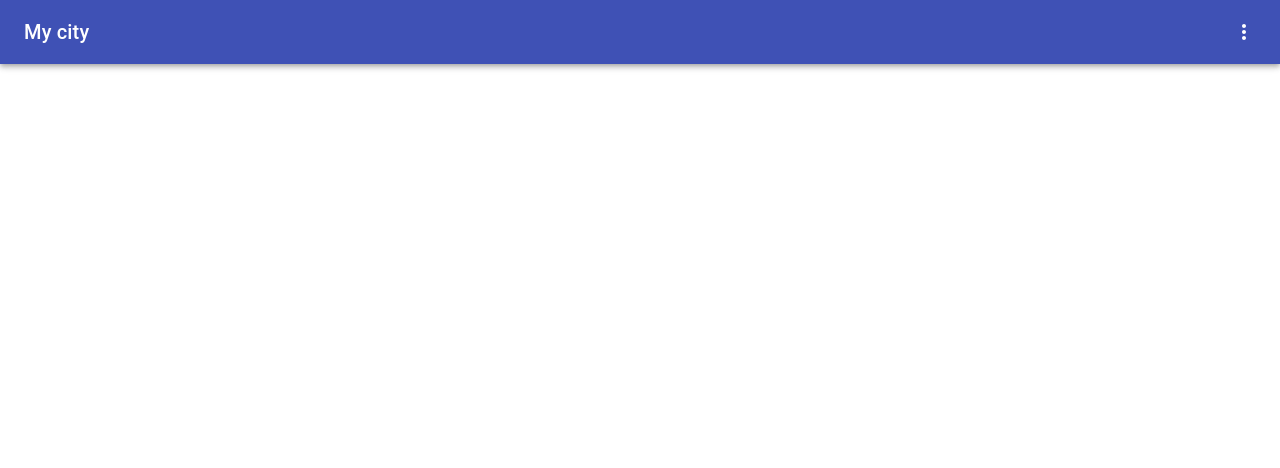
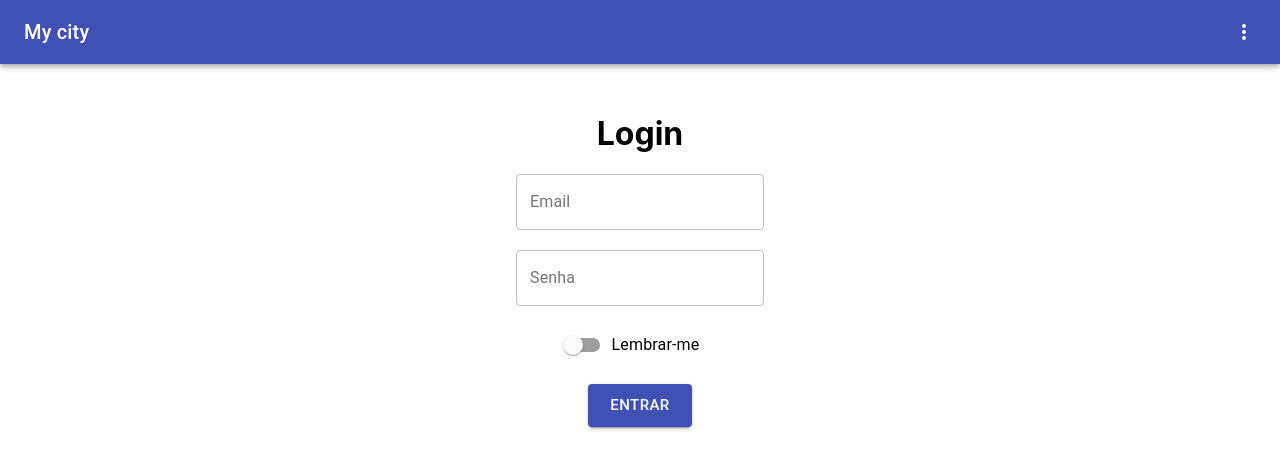
Before and after one commit to MrCooper0020/My-city, a React (Create React App) app: page /home in a window 1280 px wide. Shown: the top 468 px of the page. Built offline with nearby package versions, Linux system fonts and the light colour scheme; no server answers.

Commit message:
home page and adjustes

```diff
--- a/package.json
+++ b/package.json
@@ -5,12 +5,16 @@
   "dependencies": {
     "@material-ui/core": "^4.11.0",
     "@material-ui/icons": "^4.9.1",
+    "@material-ui/lab": "^4.0.0-alpha.56",
     "@testing-library/jest-dom": "^5.11.4",
     "@testing-library/react": "^11.1.0",
     "@testing-library/user-event": "^12.1.10",
+    "@types/history": "^4.7.8",
     "firebase": "^8.0.2",
     "react": "^17.0.1",
+    "react-browser-router": "^2.1.2",
     "react-dom": "^17.0.1",
+    "react-router-dom": "^5.2.0",
     "react-scripts": "4.0.0",
     "web-vitals": "^0.2.4"
   },
--- a/src/App.js
+++ b/src/App.js
@@ -1,23 +1,34 @@
 import React from "react";
 import "./styles/App.css";
-import Firebase from "./services/firebase-connect";
 import Header from "./widgets/header";
+import Login from "./pages/login";
+import Home from "./pages/home";
+import { BrowserRouter, Switch, Route } from "react-router-dom";
 
 function App() {
 
-	Firebase.auth()
-		.signInWithEmailAndPassword("1117956@imed.edu.br", "123456")
-		.then((retorno) => {
-			console.log("Usuário Logado: " + retorno.user.uid);
-		})
-		.catch((erro) => {
-			console.log(erro);
-		});
+	const PrivateRoute = ({ component: Component, ...rest }) => {
+		return (
+			<Route
+				render={(props) => {
+					if (sessionStorage.getItem("token-key")) {
+						return <Component {...props} />;
+					} else {
+						return <Login />;
+					}
+				}}
+			/>
+		);
+	};
 
 	return (
-		<div className="App">
+		<BrowserRouter>
 			<Header />
-		</div>
+			<Switch>
+				<Route path="/" exact={true} component={Login} />
+				<PrivateRoute path="/home" component={Home} />
+			</Switch>
+		</BrowserRouter>
 	);
 }
 
--- /dev/null
+++ b/src/pages/home.js
@@ -0,0 +1,21 @@
+import React from "react";
+import { Tabs, Tab, Grid } from "@material-ui/core";
+
+export default function Home() {
+	return (
+		<div>
+			<Grid item xs={12} sm={4}>
+				<Tabs
+					orientation="vertical"
+					variant="scrollable"
+					value={0}
+					aria-label="Vertical tabs example"
+				>
+					<Tab label="Problemas" />
+					<Tab label="Cadastro de novos problemas" />
+				</Tabs>
+			</Grid>
+			<Grid item xs={12} sm={8}></Grid>
+		</div>
+	);
+}
--- /dev/null
+++ b/src/pages/login.js
@@ -0,0 +1,114 @@
+import React, { useLayoutEffect } from "react";
+import {
+	TextField,
+	Button,
+	Grid,
+	FormControlLabel,
+	Switch,
+	Snackbar,
+} from "@material-ui/core";
+import MuiAlert from "@material-ui/lab/Alert";
+import "../styles/login.css";
+import Firebase from "../services/firebase-connect";
+
+export default function Login() {
+	const [warningMsgActive, setWarningMsgActive] = React.useState(false);
+	const [email, setEmail] = React.useState("");
+	const [password, setPassword] = React.useState("");
+	const [rememberData, setRememberData] = React.useState(false);
+
+	function Alert(props) {
+		return <MuiAlert elevation={6} variant="filled" {...props} />;
+	}
+
+	function loginAccount() {
+		if (!rememberData) {
+			localStorage.removeItem("email");
+			localStorage.removeItem("password");
+		}
+
+		Firebase.auth()
+			.signInWithEmailAndPassword(email, password)
+			.then((dataReturn) => {
+				setWarningMsgActive(false);
+
+				if (rememberData) {
+					localStorage.setItem("email", email);
+					localStorage.setItem("password", password);
+				}
+
+				sessionStorage.setItem("token-key", dataReturn.user.uid);
+			})
+			.catch((error) => {
+				setWarningMsgActive(true);
+			});
+	}
+
+	useLayoutEffect(() => {
+		setEmail(
+			localStorage.getItem("email") ? localStorage.getItem("email") : "",
+		);
+		setPassword(
+			localStorage.getItem("password")
+				? localStorage.getItem("password")
+				: "",
+		);
+
+		if (localStorage.getItem("email") && localStorage.getItem("password")) {
+			setRememberData(true);
+		}
+	}, []);
+
+	return (
+		<form className="loginContainer">
+			<Grid item xs={12} className="itemBox">
+				<h1>Login</h1>
+			</Grid>
+			<Grid item xs={12} className="itemBox">
+				<TextField
+					id="email"
+					label="Email"
+					variant="outlined"
+					value={email}
+					onChange={(e) => setEmail(e.target.value)}
+				/>
+			</Grid>
+			<Grid item xs={12} className="itemBox">
+				<TextField
+					id="password"
+					label="Senha"
+					variant="outlined"
+					type="password"
+					value={password}
+					onChange={(e) => setPassword(e.target.value)}
+				/>
+			</Grid>
+			<Grid item xs={12} className="itemBox">
+				<FormControlLabel
+					control={
+						<Switch
+							checked={rememberData}
+							name="checkedB"
+							color="primary"
+							onClick={() => setRememberData(!rememberData)}
+						/>
+					}
+					label="Lembrar-me"
+				/>
+			</Grid>
+			<Grid item xs={12} className="itemBox">
+				<Button
+					variant="contained"
+					size="large"
+					color="primary"
+					onClick={() => loginAccount()}
+				>
+					Entrar
+				</Button>
+			</Grid>
+			<Snackbar open={warningMsgActive}>
+				<Alert severity="error">Email ou senha estao incorretas!</Alert>
+			</Snackbar>
+		</form>
+	);
+}
--- /dev/null
+++ b/src/styles/login.css
@@ -0,0 +1,8 @@
+.loginContainer {
+    margin-top: 50px;
+    text-align: center;
+}
+
+.itemBox {
+    margin-bottom: 20px !important;
+}
--- a/src/widgets/header.js
+++ b/src/widgets/header.js
@@ -9,6 +9,7 @@ import {
 } from "@material-ui/core";
 import "../styles/header.css";
 import MoreIcon from "@material-ui/icons/MoreVert";
+import { Redirect } from "react-router-dom";
 
 export default function Header() {
 	const [anchorEl, setAnchorEl] = React.useState(null);
@@ -41,9 +42,10 @@ export default function Header() {
 						open={Boolean(anchorEl)}
 						onClose={handleClose}
 					>
-						<MenuItem onClick={handleClose}>Profile</MenuItem>
-						<MenuItem onClick={handleClose}>My account</MenuItem>
-						<MenuItem onClick={handleClose}>Logout</MenuItem>
+						<MenuItem onClick={() => <Redirect to="/home" />}>
+							Home
+						</MenuItem>
+						<MenuItem onClick={handleClose}>Sair</MenuItem>
 					</Menu>
 				</div>
 			</Toolbar>
```
Also changed, not shown: 1 other file (tests, documents, lock files or other folders).
